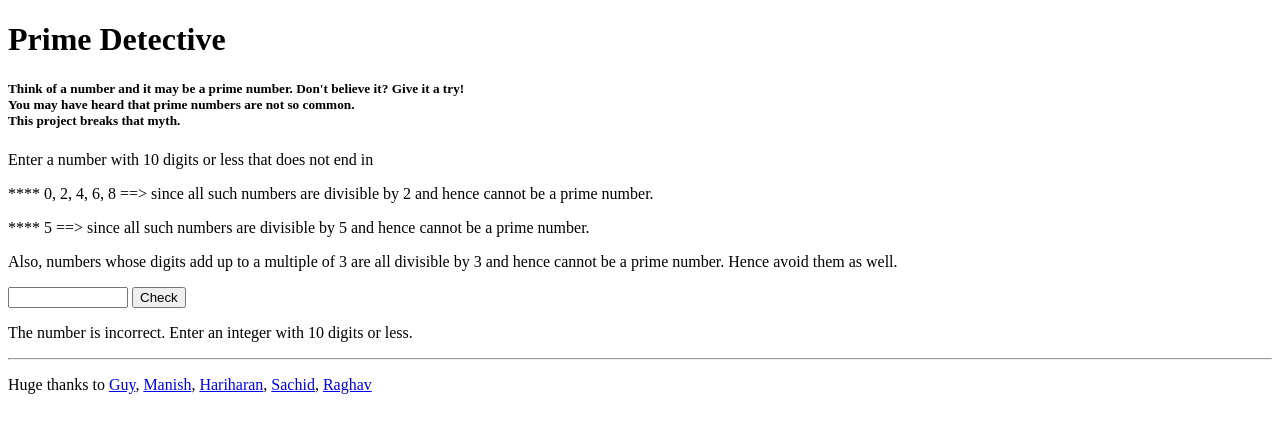
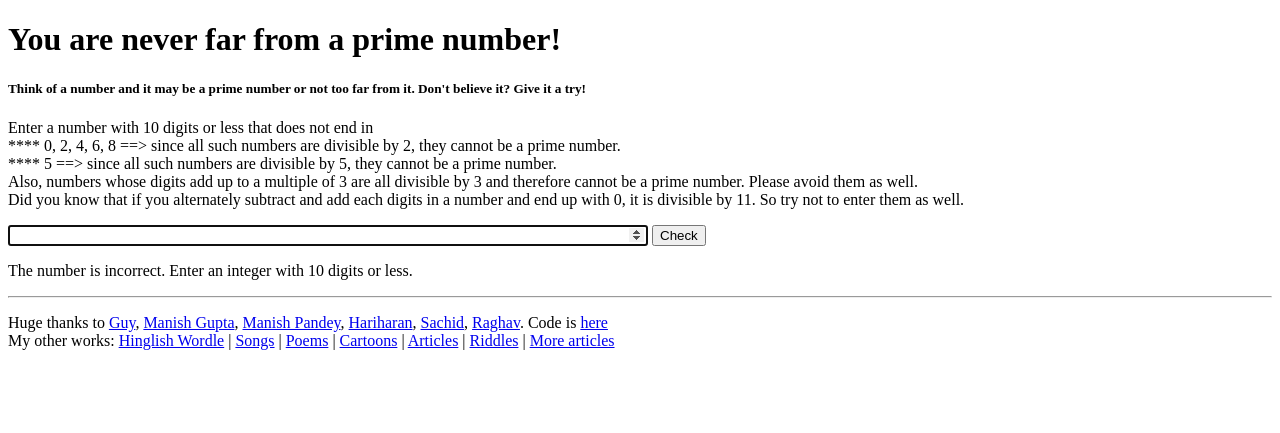
Before and after one commit to kavishavi/PrimeContainerApp, a Flask app: page / in a window 1280 px wide. Shown: the top 433 px of the page. Run offline with Flask 3, Linux system fonts and the light colour scheme.

Commit message:
Update index.html to include divisibility by 11 as well

```diff
--- a/templates/index.html
+++ b/templates/index.html
@@ -3,43 +3,68 @@
 
 <head>
     <title>Prime Checker</title>
+    <meta name="viewport" content="width=device-width, initial-scale=1.0">
 </head>
 
 <body>
-    <h1>Prime Detective</h1>
-    <h5> Think of a number and it may be a prime number. Don't believe it? Give it a try! <br>
-    You may have heard that prime numbers are not so common. <br> This project breaks that myth.</h5>
-
-
-    <p>Enter a number with 10 digits or less that does not end in </p>
-    <p> **** 0, 2, 4, 6, 8 ==> since all such numbers are divisible by 2 and hence cannot be a prime number.</p>
-    <p> **** 5 ==> since all such numbers are divisible by 5 and hence cannot be a prime number. </p>
-    <p> Also, numbers whose digits add up to a multiple of 3 are all divisible by 3 and hence cannot be a prime number. Hence avoid them as well. </p>
+    <h1>You are never far from a prime number!</h1>
+    <h5> Think of a number and it may be a prime number or not too far from it. Don't believe it? Give it a try! </h5>
+   <p>Enter a number with 10 digits or less that does not end in <br>
+   **** 0, 2, 4, 6, 8 ==> since all such numbers are divisible by 2, they cannot be a prime number.<br>
+   **** 5 ==> since all such numbers are divisible by 5, they cannot be a prime number.<br>
+   Also, numbers whose digits add up to a multiple of 3 are all divisible by 3 and therefore cannot be a prime number. Please avoid them as well. <br>
+  Did you know that if you alternately subtract and add each digits in a number and end up with 0, it is divisible by 11. So try not to enter them as well.
+  </p>
 
     <form method="POST" action="/">
-        <input type="number" name="number" min="1" max="9999999999" required>
+        <input type="number" name="number" min="1" max="9999999999" style="width:50%" required autofocus>
         <input type="submit" value="Check">
     </form>
-    {% if result == "even" %}
-      <p>{{ number }} ends with 0, 2, 4, 6 or 8. Please enter a number that does not end in 0, 2, 4, 6 or 8 since they are all divisible by 2 just by observation.  </p>
+    {% if number == "" %}
+    <p></p>
+    {% elif number == 2 %}
+       <p><mark>{{ number }}</mark> is a prime number. You hit a bulls eye!!</p>
+    {% elif number == 3 %}
+       <p><mark>{{ number }}</mark> is a prime number. You hit a bulls eye!!</p>
+    {% elif number == 5 %}
+       <p><mark>{{ number }}</mark> is a prime number. You hit a bulls eye!!</p>
+    {% elif number == 11 %}
+       <p><mark>{{ number }}</mark> is a prime number. You hit a bulls eye!!</p>
+    {% elif result == "even" %}
+      <p><mark>{{ number }}</mark> ends with 0, 2, 4, 6 or 8. Please enter a number that does not end in 0, 2, 4, 6 or 8 since they are all divisible by 2 just by observation.  </p>
     {% elif result == "divisible_by_5" %}
-      <p>{{ number }} ends with 5. Please enter a number that does not end in 5 since they are all divisible by 5 just by observation.</p>
+      <p><mark>{{ number }}</mark> ends with 5. Please enter a number that does not end in 5 since they are all divisible by 5 just by observation.</p>
     {% elif result == "divisible_by_3" %}
-      <p>Sum of digits in this {{ number }} is {{ dsum }} a multiple of 3 hence the number entered is also divisble by 3 and cannot be prime.</p>
+      <p>Sum of digits in <mark>{{ number }}</mark> is {{ ddsum }}  <br>
+      {{ strSum }} = {{ ddsum }} ==> a multiple of 3 hence {{ number }} is also divisble by 3 and cannot be prime.</p>
+    {% elif result == "divisible_by_11" %}
+      <p>Sum of {{ strSumDif }} is {{ ddsumdif }}  <br>
+     hence <mark>{{ number }}</mark> is  divisble by 11 and cannot be prime.</p>
     {% elif result == "prime" %}
-      <p>{{ number }} is a prime number. You hit a bulls eye!!</p>
+      <p><mark>{{ number }}</mark> is a prime number. You hit a bulls eye!!</p>
     {% elif result == "not prime" %}
-      <p>Closest prime to {{ number }} is <b>{{ closest }}</b>. You missed it only by {{ delta }}.</p>
+      <p>Closest prime to <mark>{{ number }}</mark> is <b>{{ closest }}</b>. You missed it only by {{ delta }}.</p>
     {% else %}
        <p>The number is incorrect. Enter an integer with 10 digits or less.</p>
     {% endif %}
 
 <hr>
 
-<p>Huge thanks to <a href="https://www.linkedin.com/in/guybowerman">Guy</a>, <a href="https://www.linkedin.com/in/manishkg1">Manish</a>,
-    <a href="https://www.linkedin.com/in/veluhariharan">Hariharan</a>,
-    <a href="https://www.linkedin.com/in/sachid-deshmukh-896a53149">Sachid</a>,
-    <a href="https://www.linkedin.com/in/raghavmaddali5">Raghav</a></p>
+<p>Huge thanks to <a href="https://www.linkedin.com/in/guybowerman">Guy</a>,
+  <a href="https://www.linkedin.com/in/manishkg1">Manish Gupta</a>,
+  <a href="https://www.linkedin.com/in/manishkumarpandey/">Manish Pandey</a>,
+  <a href="https://www.linkedin.com/in/veluhariharan">Hariharan</a>,
+  <a href="https://www.linkedin.com/in/sachid-deshmukh-896a53149">Sachid</a>,
+  <a href="https://www.linkedin.com/in/raghavmaddali5">Raghav</a>.
+   Code is <a href="https://github.com/kavishavi/PrimeContainerApp">here</a><br>
+   My other works: <a href="https://bit.ly/HinglishWordle">Hinglish Wordle</a> |
+   <a href="https://tinyurl.com/RahulUpadhyayaSongs">Songs</a> |
+   <a href="https://Tinyurl.com/RahulPoems">Poems</a> |
+   <a href="https://Tinyurl.com/RahuluhaR">Cartoons</a> |
+   <a href="http://rahul-upadhyaya.blogspot.com/">Articles</a> |
+   <a href="Https://tinyurl.com/RahulPaheliya">Riddles</a> |
+   <a href="https://www.garbhanal.com/rahul-upadhaya ">More articles</a>
+   </p>
     </body>
 
 </html>
```
